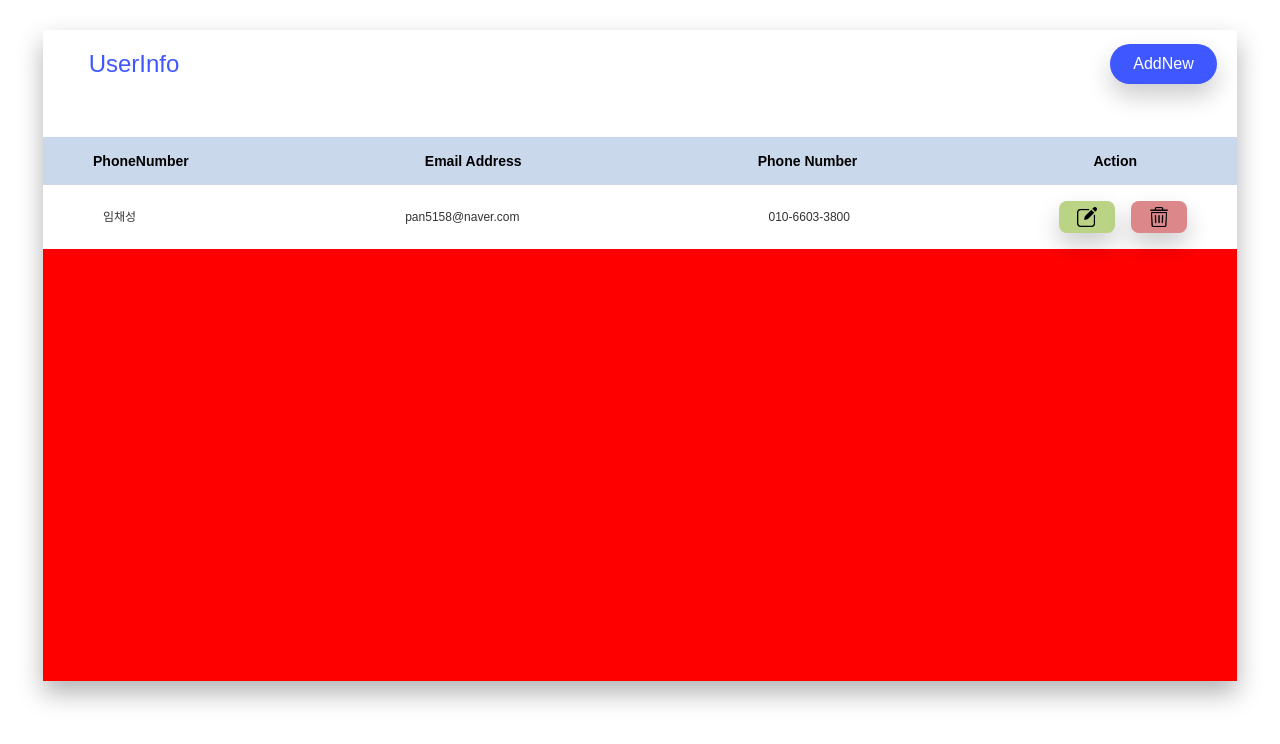
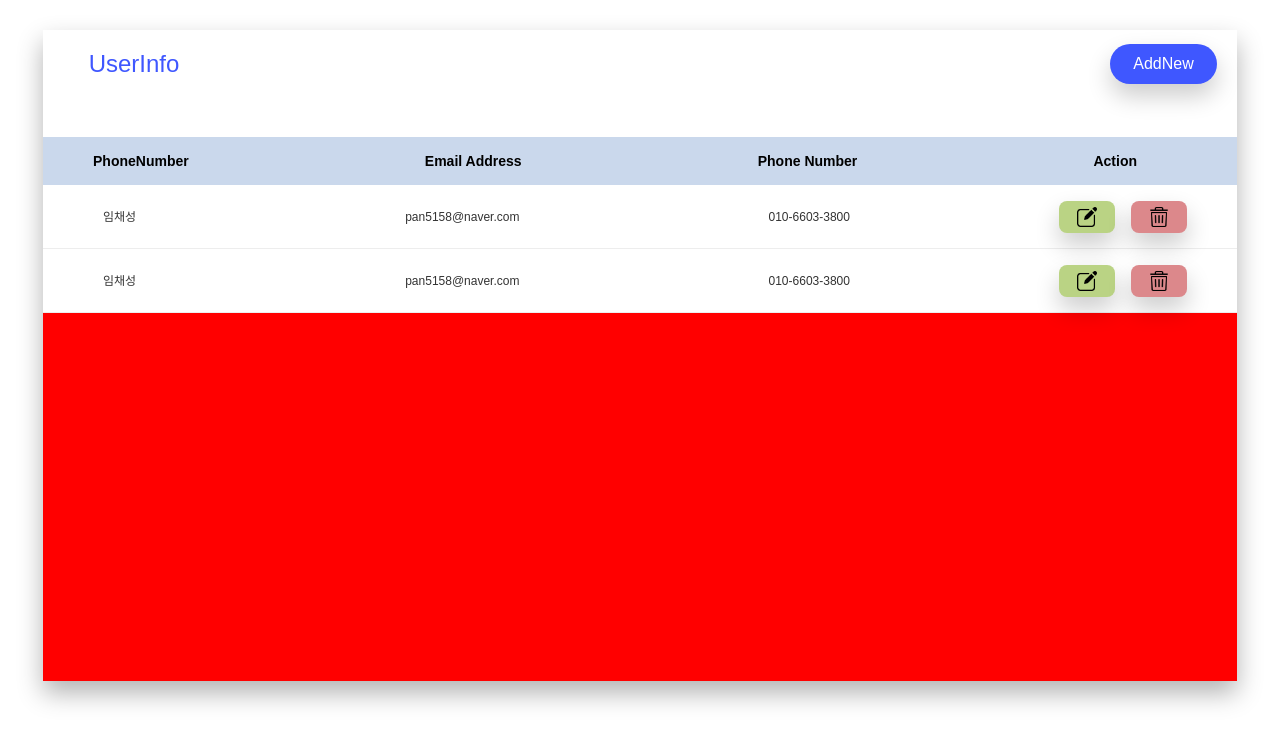
Before and after one commit to pan6603/board_front, a React app: page / in a window 1280 px wide. Shown: the top 744 px of the page. Built offline with nearby package versions, Linux system fonts and the light colour scheme; the HTML template or start-up script is replaced by a standard one.

Commit message:
border-bottom 추가

```diff
--- a/src/pages/accout/list/AccoutList.tsx
+++ b/src/pages/accout/list/AccoutList.tsx
@@ -97,10 +97,23 @@ export default function AccoutList() {
                                         <ActionIcon src={deleteImg}></ActionIcon>
                                     </DeleteButton>
                                 </ActionButton>
-
                             </TableRowFlex>
                         </TableRow>
-
+                        <TableRow>
+                            <TableRowFlex>
+                                <TableCell>임채성</TableCell>
+                                <TableCell>pan5158@naver.com</TableCell>
+                                <TableCell>010-6603-3800</TableCell>
+                                <ActionButton>
+                                    <EditButton onClick={edit_user}>
+                                        <ActionIcon src={editImg}></ActionIcon>
+                                    </EditButton>
+                                    <DeleteButton onClick={delete_user}>
+                                        <ActionIcon src={deleteImg}></ActionIcon>
+                                    </DeleteButton>
+                                </ActionButton>
+                            </TableRowFlex>
+                        </TableRow>
 
                     </UserInfoList>
                 </UserInfo>
--- a/src/styles/pages/accout/list/AccoutList.ts
+++ b/src/styles/pages/accout/list/AccoutList.ts
@@ -118,6 +118,7 @@ export const TableRow = styled.div`
     display: flex;
     justify-content: center;
     align-items: center;
+    border-bottom: 1px solid #EDEDED;
 `
 
 export const TableRowFlex = styled.tr`
```
